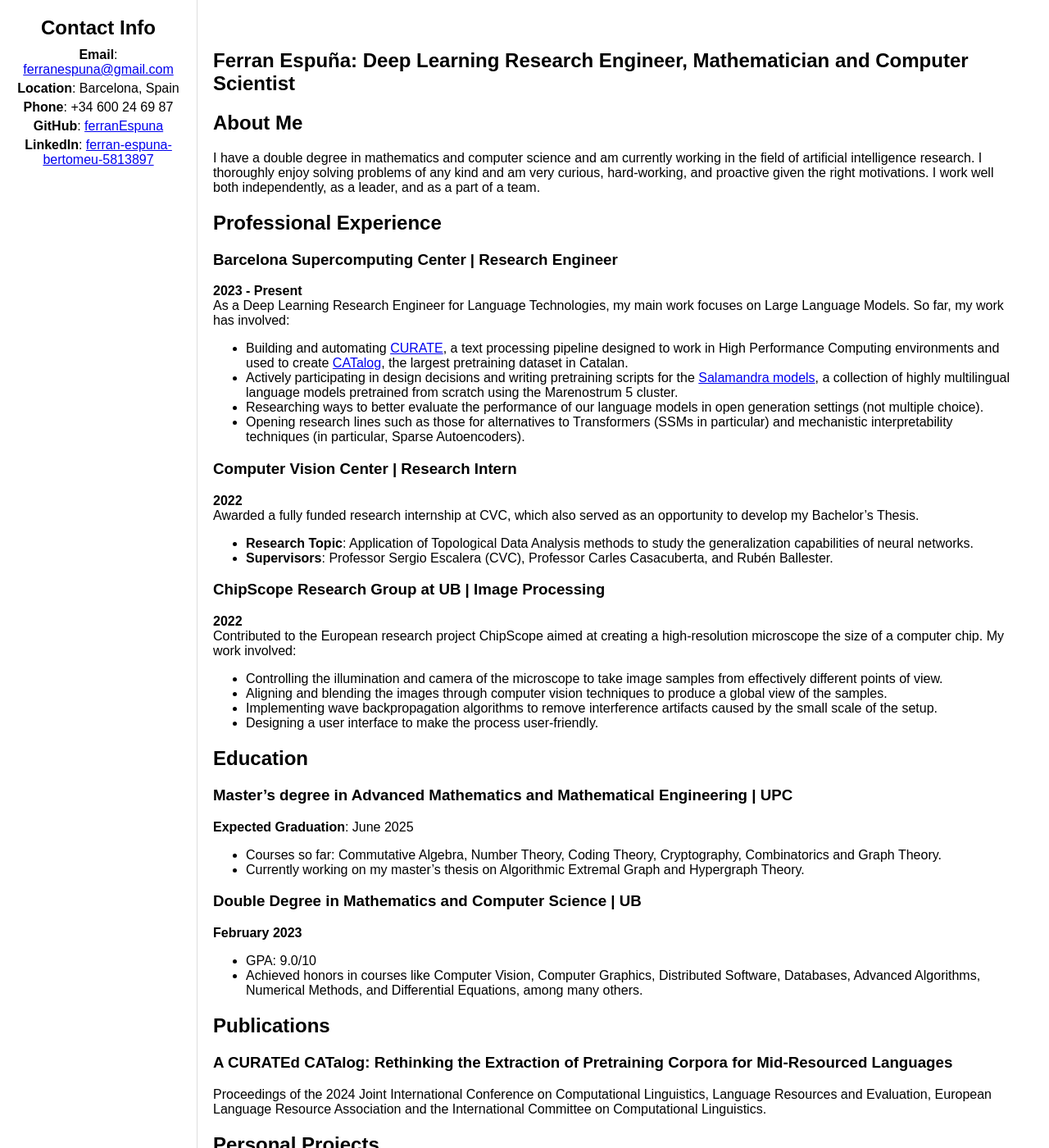
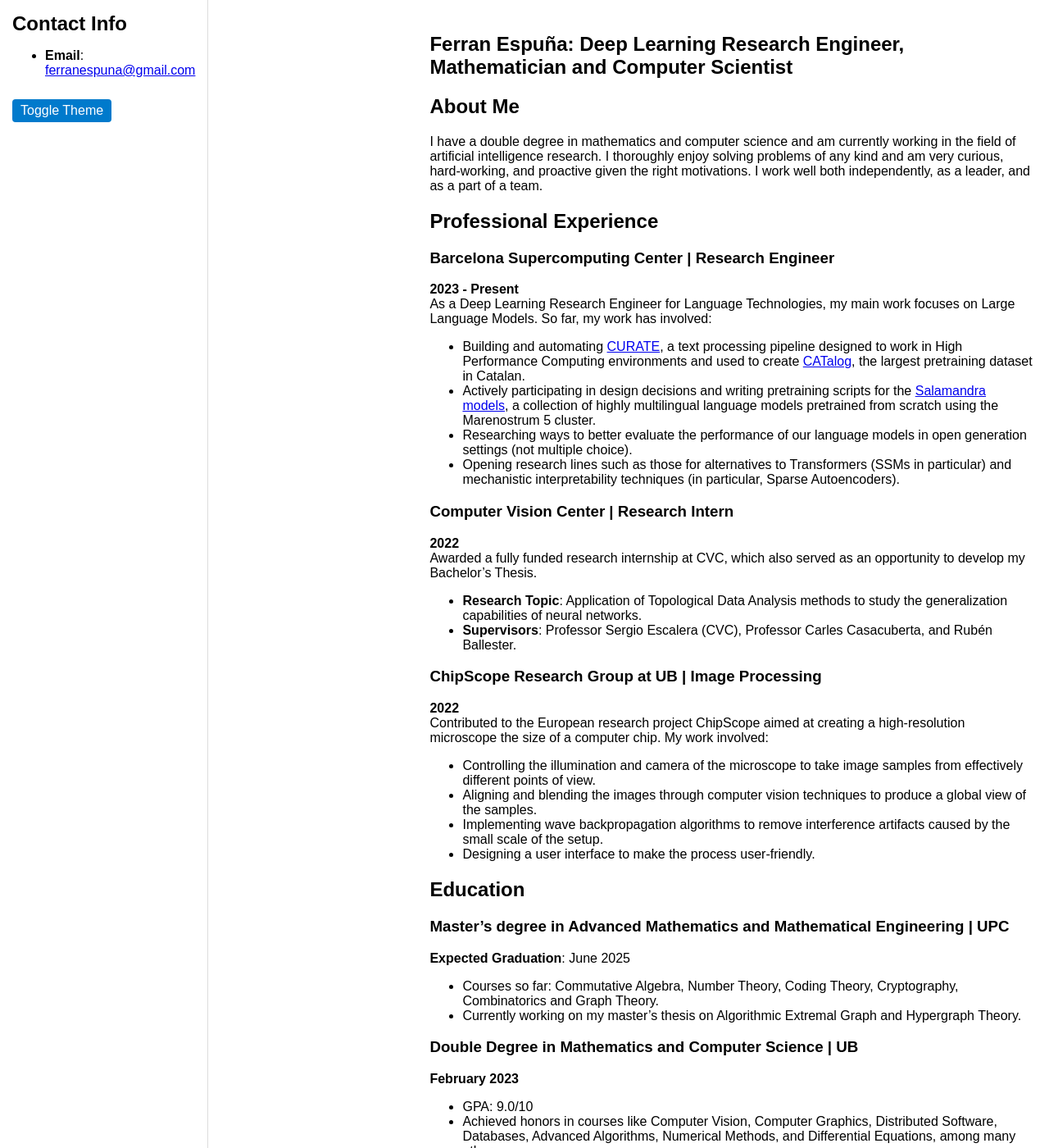
Before and after one commit to ferranEspuna/ferranEspuna, a Jekyll site: the page built from README.md, in a window 1280 px wide and 1400 px high. Shown: the whole window at 82% size. Built offline with Jekyll 4.4.1, drawn with Linux system fonts in a browser that asks for light colours; our own code applies the rules of GitHub Pages for plain Markdown files.

Commit message:
Update default.html

```diff
--- a/_layouts/default.html
+++ b/_layouts/default.html
@@ -9,68 +9,96 @@
     body {
       margin: 0;
       font-family: Arial, sans-serif;
+      display: flex;
+      flex-direction: column;
+      background-color: #ffffff;
+      color: #000000;
+      transition: background-color 0.3s, color 0.3s;
     }
 
     /* Wrapper for overall page alignment */
     .wrapper {
+      width: 100%;
       padding: 20px;
       transition: margin-left 0.3s;
     }
 
     /* Styling for the header */
     .header {
+      border-bottom: 1px solid #ddd;
+      padding: 15px;
       position: sticky;
       top: 0;
-      width: 100%; /* Ensures full-width in vertical mode */
+      width: 100%;
       background-color: white;
       border-bottom: 1px solid #ddd;
       padding: 15px;
       z-index: 1000;
-      transition: transform 0.3s ease; /* Smooth hide/show animation */
+      transition: transform 0.3s ease;
     }
 
     /* Header content styling */
     .header h2 {
       font-size: 1.5em;
       margin: 0 0 10px;
-      text-align: center;
-    }
-
-    .header ul {
-      padding: 0;
-      margin: 0;
-      list-style-type: none;
-      text-align: center;
-    }
-
-    .header li {
-      font-size: 1em;
-      margin: 5px 0;
     }
 
     /* Sidebar layout for larger screens */
     @media (min-width: 800px) {
       body {
+        flex-direction: row;
         display: flex;
       }
 
       .header {
-        position: fixed;
-        top: 0;
-        left: 0;
+        width: 250px;
         height: 100vh;
-        width: 200px;
-        padding: 20px;
         border-right: 1px solid #ddd;
         border-bottom: none;
         text-align: left;
-        transform: none; /* Keep it visible at all times */
+        transform: none;
       }
 
       .wrapper {
-        margin-left: 220px; /* Offset to ensure content is not covered by sidebar */
-        padding: 40px; /* Additional padding for horizontal mode */
+        margin-left: 250px;
       }
+    }
+
+    /* Dark Mode */
+    @media (prefers-color-scheme: dark) {
+      body {
+        background-color: #000000;
+        color: #ffffff;
+      }
+      .header {
+        background-color: #333;
+        color: #ffffff;
+        border-color: #444;
+      }
+    }
+
+    /* Dark theme class */
+    .dark {
+      background-color: #000000;
+      color: #ffffff;
+    }
+    .dark .header {
+      background-color: #333;
+      color: #ffffff;
+      border-color: #444;
+    }
+
+    /* Toggle Button */
+    .theme-toggle {
+      cursor: pointer;
+      padding: 5px 10px;
+      border: none;
+      background-color: #007acc;
+      color: #fff;
+      font-size: 1em;
+      margin-top: 10px;
+      border-radius: 4px;
+      transition: background-color 0.3s;
     }
   </style>
 </head>
@@ -80,32 +108,50 @@
     <h2>Contact Info</h2>
     <ul>
       <li><strong>Email</strong>: <a href="mailto:ferranespuna@gmail.com">ferranespuna@gmail.com</a></li>
-      <li><strong>Location</strong>: Barcelona, Spain</li>
-      <li><strong>Phone</strong>: +34 600 24 69 87</li>
-      <li><strong>GitHub</strong>: <a href="https://github.com/ferranEspuna">ferranEspuna</a></li>
-      <li><strong>LinkedIn</strong>: <a href="https://linkedin.com/in/ferran-espuna-bertomeu-5813897">ferran-espuna-bertomeu-5813897</a></li>
     </ul>
+    <button class="theme-toggle" onclick="toggleTheme()">Toggle Theme</button>
   </header>
 
-  <!-- Main content section -->
   <div class="wrapper">
     <section>
       {{ content }}
     </section>
   </div>
 
-  <!-- JavaScript for scroll-up show/hide header functionality -->
+  <!-- JavaScript for theme toggling and header scroll behavior -->
   <script>
+    const prefersDarkScheme = window.matchMedia("(prefers-color-scheme: dark)");
+    const header = document.getElementById('header');
     let lastScrollY = window.scrollY;
-    const header = document.getElementById('header');
 
+    function loadTheme() {
+      const theme = localStorage.getItem("theme");
+      if (theme === "dark" || (!theme && prefersDarkScheme.matches)) {
+        document.body.classList.add("dark");
+      } else {
+        document.body.classList.remove("dark");
+      }
+    }
+
+    function toggleTheme() {
+      if (document.body.classList.contains("dark")) {
+        document.body.classList.remove("dark");
+        localStorage.setItem("theme", "light");
+      } else {
+        document.body.classList.add("dark");
+        localStorage.setItem("theme", "dark");
+      }
+    }
+
+    // Load the theme based on saved or default preference
+    loadTheme();
+
+    // Scroll-up show/hide header functionality
     window.addEventListener('scroll', () => {
-      if (window.innerWidth < 800) { // Only apply on vertical/smaller screens
+      if (window.innerWidth < 800) {
         if (window.scrollY > lastScrollY) {
-          // Scrolling down, hide header
           header.style.transform = 'translateY(-100%)';
         } else {
-          // Scrolling up, show header
           header.style.transform = 'translateY(0)';
         }
         lastScrollY = window.scrollY;
```
